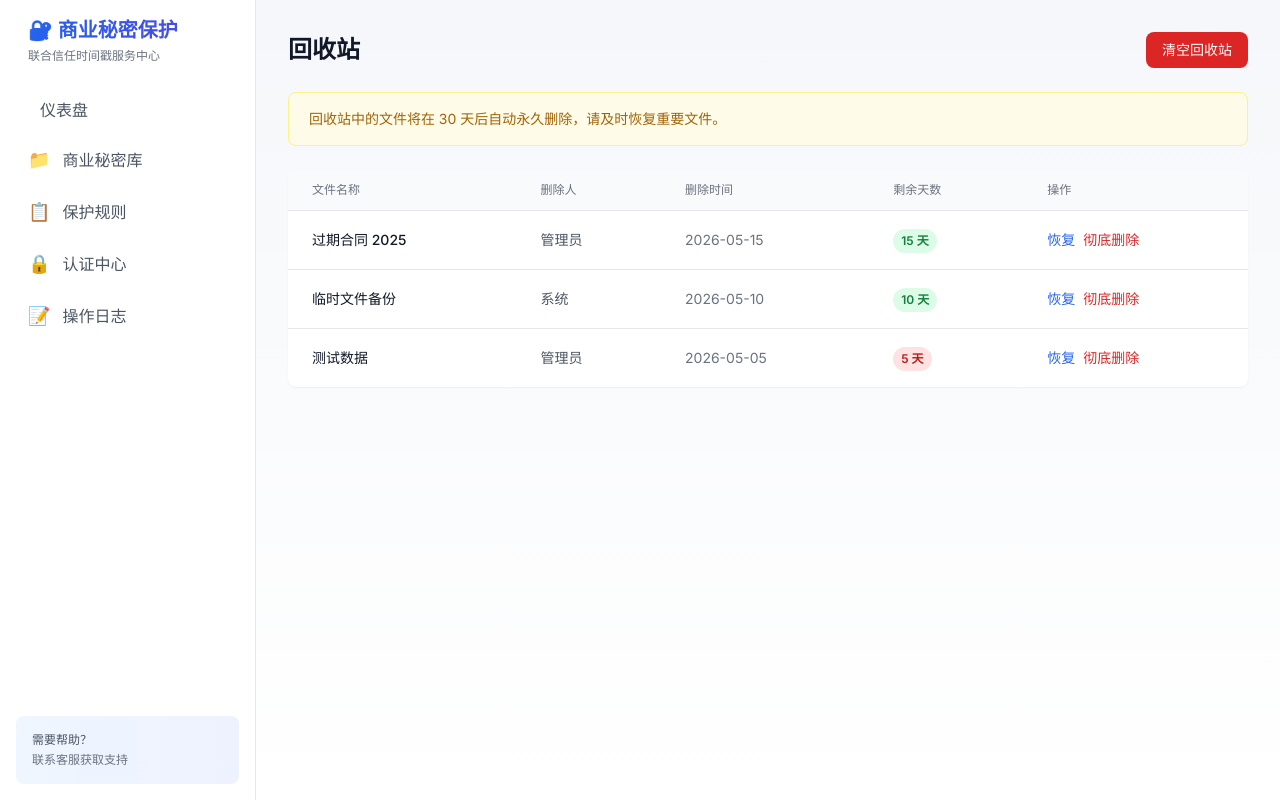
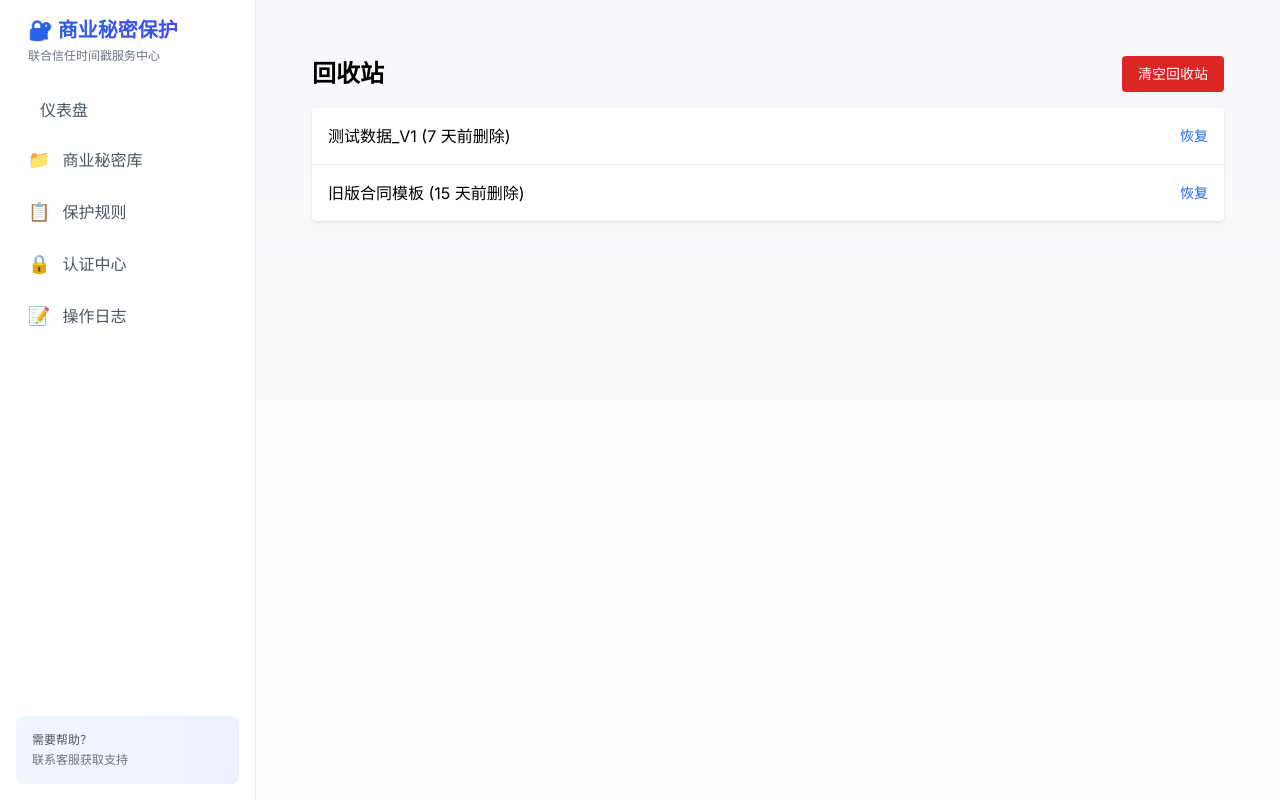
Before and after one commit to smknisyvecrix/trade-secret-demo, a Next.js app: page /recycle in a window 1280 px wide. Built offline with nearby package versions, Linux system fonts and the light colour scheme.

Commit message:
feat: 新增 10 个模块（全客户端组件防报错）

```diff
--- /dev/null
+++ b/src/app/announcements/page.tsx
@@ -0,0 +1,16 @@
+'use client';
+export default function AnnouncementsPage() {
+  return (
+    <div className="p-6 space-y-4">
+      <h1 className="text-2xl font-bold">系统公告</h1>
+      <div className="bg-yellow-50 border-l-4 border-yellow-400 p-4">
+        <p className="font-bold text-yellow-700">系统升级通知</p>
+        <p className="text-sm text-yellow-600 mt-1">系统将于今晚 22:00 进行升级，预计耗时 1 小时。</p>
+      </div>
+      <div className="bg-white border-l-4 border-blue-400 p-4 shadow">
+        <p className="font-bold text-gray-800">新功能上线</p>
+        <p className="text-sm text-gray-600 mt-1">新增了批量导入功能，欢迎体验。</p>
+      </div>
+    </div>
+  );
+}
--- /dev/null
+++ b/src/app/api-keys/page.tsx
@@ -0,0 +1,15 @@
+'use client';
+export default function ApiKeysPage() {
+  return (
+    <div className="p-6 space-y-4">
+      <h1 className="text-2xl font-bold">API 密钥</h1>
+      <div className="bg-white p-4 rounded shadow">
+        <div className="flex justify-between items-center mb-2">
+          <span className="font-medium">生产环境密钥</span>
+          <span className="bg-green-100 text-green-700 px-2 py-1 rounded text-xs">正常</span>
+        </div>
+        <code className="block bg-gray-100 p-2 rounded text-sm">sk_live_51Nz... (已隐藏)</code>
+      </div>
+    </div>
+  );
+}
--- /dev/null
+++ b/src/app/approvals-history/page.tsx
@@ -0,0 +1,29 @@
+'use client';
+export default function ApprovalsHistoryPage() {
+  return (
+    <div className="p-6 space-y-4">
+      <h1 className="text-2xl font-bold">审批历史</h1>
+      <table className="w-full bg-white rounded shadow">
+        <thead className="bg-gray-50 border-b">
+          <tr>
+            <th className="p-3 text-left text-xs">申请人</th>
+            <th className="p-3 text-left text-xs">申请内容</th>
+            <th className="p-3 text-left text-xs">审批结果</th>
+          </tr>
+        </thead>
+        <tbody>
+          <tr className="border-b">
+            <td className="p-3 text-sm">张三</td>
+            <td className="p-3 text-sm">下载客户名单</td>
+            <td className="p-3 text-sm text-green-600">通过</td>
+          </tr>
+          <tr>
+            <td className="p-3 text-sm">李四</td>
+            <td className="p-3 text-sm">修改技术参数</td>
+            <td className="p-3 text-sm text-red-600">拒绝</td>
+          </tr>
+        </tbody>
+      </table>
+    </div>
+  );
+}
--- /dev/null
+++ b/src/app/archive/page.tsx
@@ -0,0 +1,12 @@
+'use client';
+export default function ArchivePage() {
+  return (
+    <div className="p-6 space-y-4">
+      <h1 className="text-2xl font-bold">数据归档</h1>
+      <div className="bg-white p-4 rounded shadow">
+        <p className="text-gray-500">这里展示已归档的历史商业秘密数据。</p>
+        <div className="mt-4 p-4 bg-gray-50 rounded">归档文件：2025 年度技术图纸 (已锁定)</div>
+      </div>
+    </div>
+  );
+}
--- /dev/null
+++ b/src/app/guests/page.tsx
@@ -0,0 +1,20 @@
+'use client';
+export default function GuestsPage() {
+  return (
+    <div className="p-6 space-y-4">
+      <h1 className="text-2xl font-bold">外部访客</h1>
+      <div className="grid grid-cols-3 gap-4">
+        <div className="bg-white p-4 rounded shadow">
+          <div className="font-medium">审计员 - 王会计</div>
+          <div className="text-sm text-gray-500">权限：只读</div>
+          <div className="text-sm text-green-600 mt-2">有效</div>
+        </div>
+        <div className="bg-white p-4 rounded shadow">
+          <div className="font-medium">顾问 - 李律师</div>
+          <div className="text-sm text-gray-500">权限：部分读写</div>
+          <div className="text-sm text-red-600 mt-2">已过期</div>
+        </div>
+      </div>
+    </div>
+  );
+}
--- /dev/null
+++ b/src/app/guide/page.tsx
@@ -0,0 +1,17 @@
+'use client';
+export default function GuidePage() {
+  return (
+    <div className="p-6 space-y-4">
+      <h1 className="text-2xl font-bold">操作指引</h1>
+      <div className="bg-blue-50 p-6 rounded-lg border border-blue-200">
+        <h2 className="text-lg font-semibold text-blue-800 mb-2">如何新增商业秘密？</h2>
+        <ol className="list-decimal list-inside space-y-2 text-blue-700">
+          <li>点击左侧导航栏"商业秘密库"</li>
+          <li>点击右上角"新增秘密"按钮</li>
+          <li>填写名称、分类及上传文件</li>
+          <li>点击保存即可完成录入</li>
+        </ol>
+      </div>
+    </div>
+  );
+}
--- /dev/null
+++ b/src/app/integrations/page.tsx
@@ -0,0 +1,24 @@
+'use client';
+export default function IntegrationsPage() {
+  return (
+    <div className="p-6 space-y-4">
+      <h1 className="text-2xl font-bold">第三方集成</h1>
+      <div className="grid grid-cols-2 gap-4">
+        <div className="bg-white p-4 rounded shadow flex items-center justify-between">
+          <span className="font-medium">钉钉通知</span>
+          <label className="relative inline-flex items-center cursor-pointer">
+            <input type="checkbox" className="sr-only peer" checked readOnly />
+            <div className="w-11 h-6 bg-gray-200 peer-checked:bg-blue-600 rounded-full after:content-[''] after:absolute after:top-0.5 after:left-[2px] after:bg-white after:rounded-full after:h-5 after:w-5 after:transition-all peer-checked:after:translate-x-full"></div>
+          </label>
+        </div>
+        <div className="bg-white p-4 rounded shadow flex items-center justify-between">
+          <span className="font-medium">企业微信</span>
+          <label className="relative inline-flex items-center cursor-pointer">
+            <input type="checkbox" className="sr-only peer" readOnly />
+            <div className="w-11 h-6 bg-gray-200 peer-checked:bg-blue-600 rounded-full after:content-[''] after:absolute after:top-0.5 after:left-[2px] after:bg-white after:rounded-full after:h-5 after:w-5 after:transition-all peer-checked:after:translate-x-full"></div>
+          </label>
+        </div>
+      </div>
+    </div>
+  );
+}
--- /dev/null
+++ b/src/app/messages/page.tsx
@@ -0,0 +1,18 @@
+'use client';
+export default function MessagesPage() {
+  return (
+    <div className="p-6 space-y-4">
+      <h1 className="text-2xl font-bold">消息中心</h1>
+      <div className="bg-white rounded shadow divide-y">
+        <div className="p-4 hover:bg-gray-50 cursor-pointer">
+          <div className="font-medium">系统通知：即将进行例行维护</div>
+          <div className="text-sm text-gray-500">10 分钟前</div>
+        </div>
+        <div className="p-4 hover:bg-gray-50 cursor-pointer">
+          <div className="font-medium">审批提醒：您有一个待审批的申请</div>
+          <div className="text-sm text-gray-500">1 小时前</div>
+        </div>
+      </div>
+    </div>
+  );
+}
--- /dev/null
+++ b/src/app/preview/page.tsx
@@ -0,0 +1,13 @@
+'use client';
+export default function PreviewPage() {
+  return (
+    <div className="p-6 space-y-4">
+      <h1 className="text-2xl font-bold">文件预览</h1>
+      <div className="bg-white p-8 rounded shadow text-center border-2 border-dashed border-gray-300">
+        <div className="text-4xl mb-4"></div>
+        <p className="text-gray-500">选择左侧文件列表中的文件进行在线预览</p>
+        <p className="text-xs text-gray-400 mt-2">支持 PDF, Word, Excel 格式</p>
+      </div>
+    </div>
+  );
+}
--- a/src/app/recycle/page.tsx
+++ b/src/app/recycle/page.tsx
@@ -1,61 +1,20 @@
-export const dynamic = 'force-dynamic';
-
+'use client';
 export default function RecyclePage() {
-  const deleted = [
-    { id: 1, name: '过期合同 2025', deletedBy: '管理员', deletedAt: '2026-05-15', daysLeft: 15 },
-    { id: 2, name: '临时文件备份', deletedBy: '系统', deletedAt: '2026-05-10', daysLeft: 10 },
-    { id: 3, name: '测试数据', deletedBy: '管理员', deletedAt: '2026-05-05', daysLeft: 5 },
-  ];
-
   return (
-    <div className="space-y-6 animate-fadeIn">
-      <div className="flex items-center justify-between">
-        <h1 className="text-2xl font-bold text-gray-900">回收站</h1>
-        <button className="bg-red-600 hover:bg-red-700 text-white px-4 py-2 rounded-lg text-sm">
-          清空回收站
-        </button>
+    <div className="p-6 space-y-4">
+      <div className="flex justify-between items-center">
+        <h1 className="text-2xl font-bold">回收站</h1>
+        <button className="bg-red-600 text-white px-4 py-2 rounded text-sm">清空回收站</button>
       </div>
-
-      <div className="bg-yellow-50 border border-yellow-200 rounded-lg p-4">
-        <p className="text-sm text-yellow-700">
-          ️ 回收站中的文件将在 30 天后自动永久删除，请及时恢复重要文件。
-        </p>
-      </div>
-
-      <div className="bg-white rounded-lg shadow-sm overflow-hidden">
-        <table className="w-full">
-          <thead className="bg-gray-50 border-b">
-            <tr>
-              <th className="px-6 py-3 text-left text-xs font-medium text-gray-500 uppercase">文件名称</th>
-              <th className="px-6 py-3 text-left text-xs font-medium text-gray-500 uppercase">删除人</th>
-              <th className="px-6 py-3 text-left text-xs font-medium text-gray-500 uppercase">删除时间</th>
-              <th className="px-6 py-3 text-left text-xs font-medium text-gray-500 uppercase">剩余天数</th>
-              <th className="px-6 py-3 text-left text-xs font-medium text-gray-500 uppercase">操作</th>
-            </tr>
-          </thead>
-          <tbody className="divide-y divide-gray-200">
-            {deleted.map((item) => (
-              <tr key={item.id} className="hover:bg-gray-50 transition-colors">
-                <td className="px-6 py-4 text-sm font-medium text-gray-900">{item.name}</td>
-                <td className="px-6 py-4 text-sm text-gray-600">{item.deletedBy}</td>
-                <td className="px-6 py-4 text-sm text-gray-500">{item.deletedAt}</td>
-                <td className="px-6 py-4">
-                  <span className={`inline-flex px-2 py-1 text-xs font-semibold rounded-full ${
-                    item.daysLeft <= 7 ? 'bg-red-100 text-red-700' : 'bg-green-100 text-green-700'
-                  }`}>
-                    {item.daysLeft} 天
-                  </span>
-                </td>
-                <td className="px-6 py-4">
-                  <div className="flex gap-2">
-                    <button className="text-blue-600 hover:text-blue-800 text-sm">恢复</button>
-                    <button className="text-red-600 hover:text-red-800 text-sm">彻底删除</button>
-                  </div>
-                </td>
-              </tr>
-            ))}
-          </tbody>
-        </table>
+      <div className="bg-white rounded shadow divide-y">
+        <div className="p-4 flex justify-between items-center">
+          <span>测试数据_V1 (7 天前删除)</span>
+          <button className="text-blue-600 text-sm">恢复</button>
+        </div>
+        <div className="p-4 flex justify-between items-center">
+          <span>旧版合同模板 (15 天前删除)</span>
+          <button className="text-blue-600 text-sm">恢复</button>
+        </div>
       </div>
     </div>
   );
```
